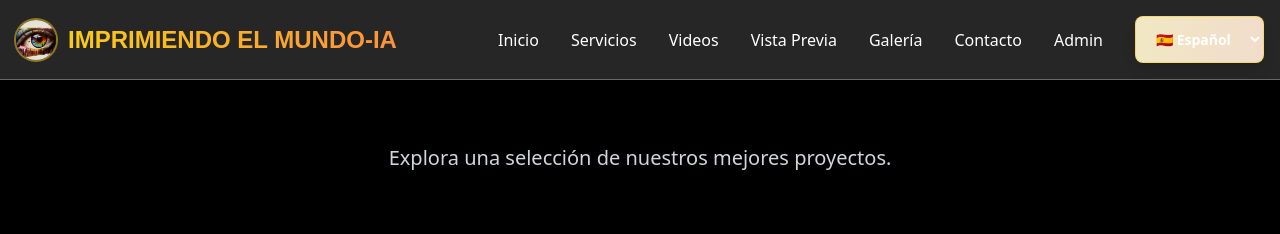
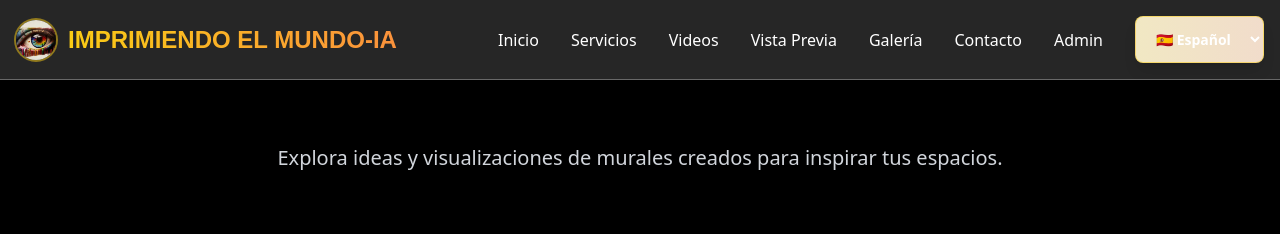
Before and after one commit to yulbas1970/printing-world-frontend, a React (Vite) app: page /galeria in a window 1280 px wide. Shown: the top 234 px of the page. Built offline with nearby package versions, Linux system fonts and the light colour scheme; no server answers; the database is empty.

Commit message:
Mejorar texto inspiracional galeria

```diff
--- a/src/pages/GaleriaPage.tsx
+++ b/src/pages/GaleriaPage.tsx
@@ -138,7 +138,8 @@ const GaleriaPage = () => {
               Galería de Trabajos
             </h2>
             <p className="text-xl text-gray-300 max-w-3xl mx-auto">
-              Explora una selección de nuestros mejores proyectos.
+
+Explora ideas y visualizaciones de murales creados para inspirar tus espacios.
             </p>
           </div>
 
```
